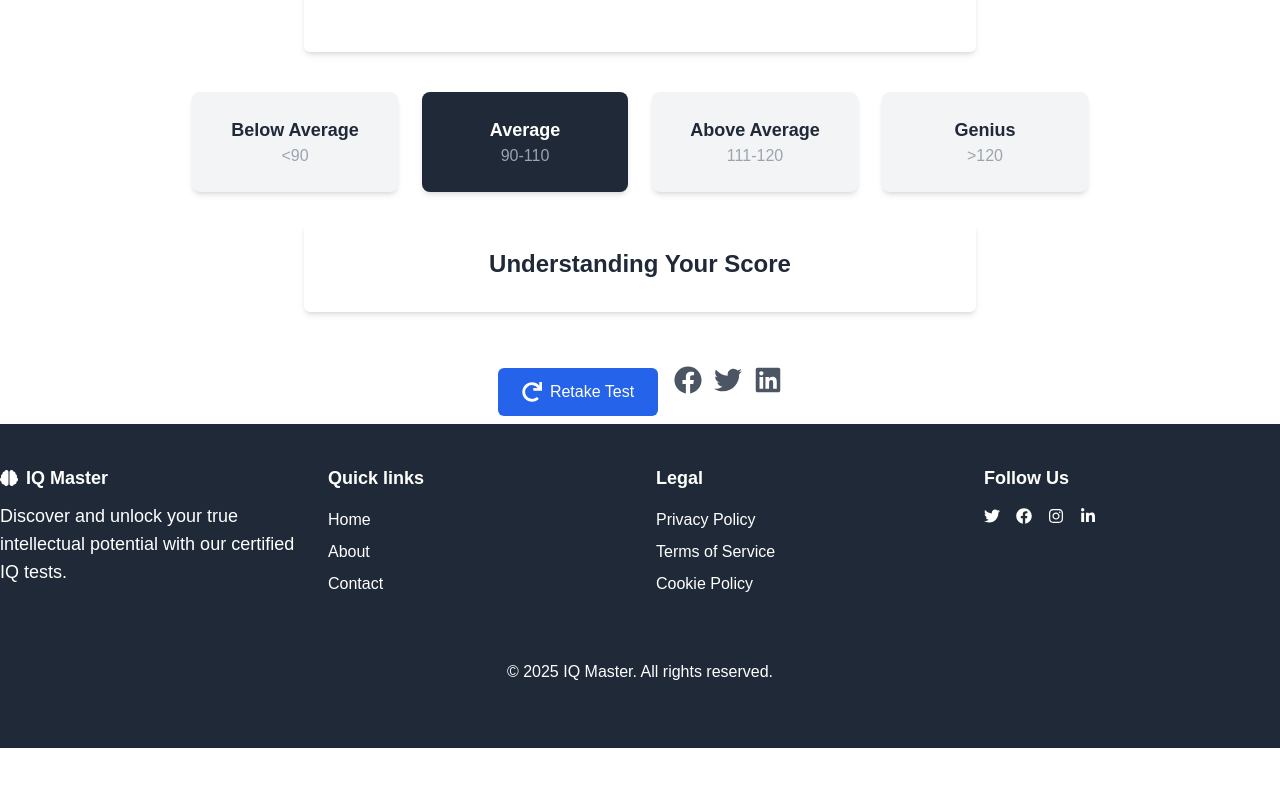
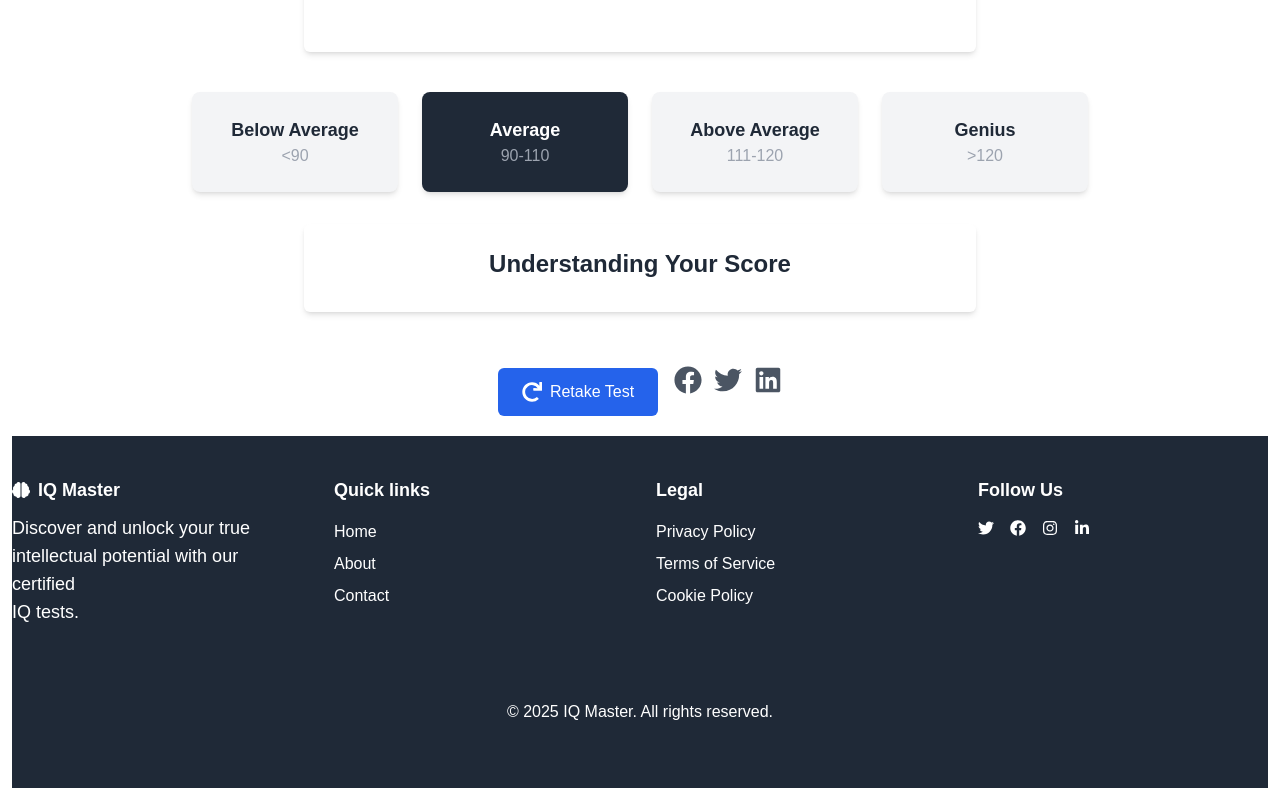
Before and after one commit to ahmedk1991/ahmed-kerkri-eindopdracht, a Next.js app: page /results in a window 1280 px wide. Shown: the part 476-1276 px from the top of the page. Before the commit the page ends 1224 px from the top, so only its background shows below. Built offline with nearby package versions, Linux system fonts and the light colour scheme.

Commit message:
margin toegevoegd footer page

```diff
--- a/src/app/components/Footer.tsx
+++ b/src/app/components/Footer.tsx
@@ -2,7 +2,7 @@ import { FaBrain, FaFacebook, FaInstagram, FaLinkedinIn, FaTwitter } from "react
 
 const Footer = () => {
     return (
-        <footer className="bg-gray-800 text-white py-10 mt-auto">
+        <footer className="bg-gray-800 text-white py-10 mt-auto m-3">
             <div className="container mx-auto grid grid-cols-1 md:grid-cols-4 gap-8">
                 <div>
                     <h3 className="text-lg font-semibold flex items-center space-x-2">
--- a/src/app/results/page.tsx
+++ b/src/app/results/page.tsx
@@ -90,7 +90,7 @@ export default function ResultsPage() {
                 </div>
 
 
-                <div className="flex items-center gap-4 mt-8 m-2">
+                <div className="flex items-center gap-4 mt-8 m-5">
                     <button
                         onClick={() => router.push("/test")}
                         className="mt-6 px-6 py-3 flex items-center gap-2 bg-blue-600 text-white rounded-md hover:bg-blue-700"
```
